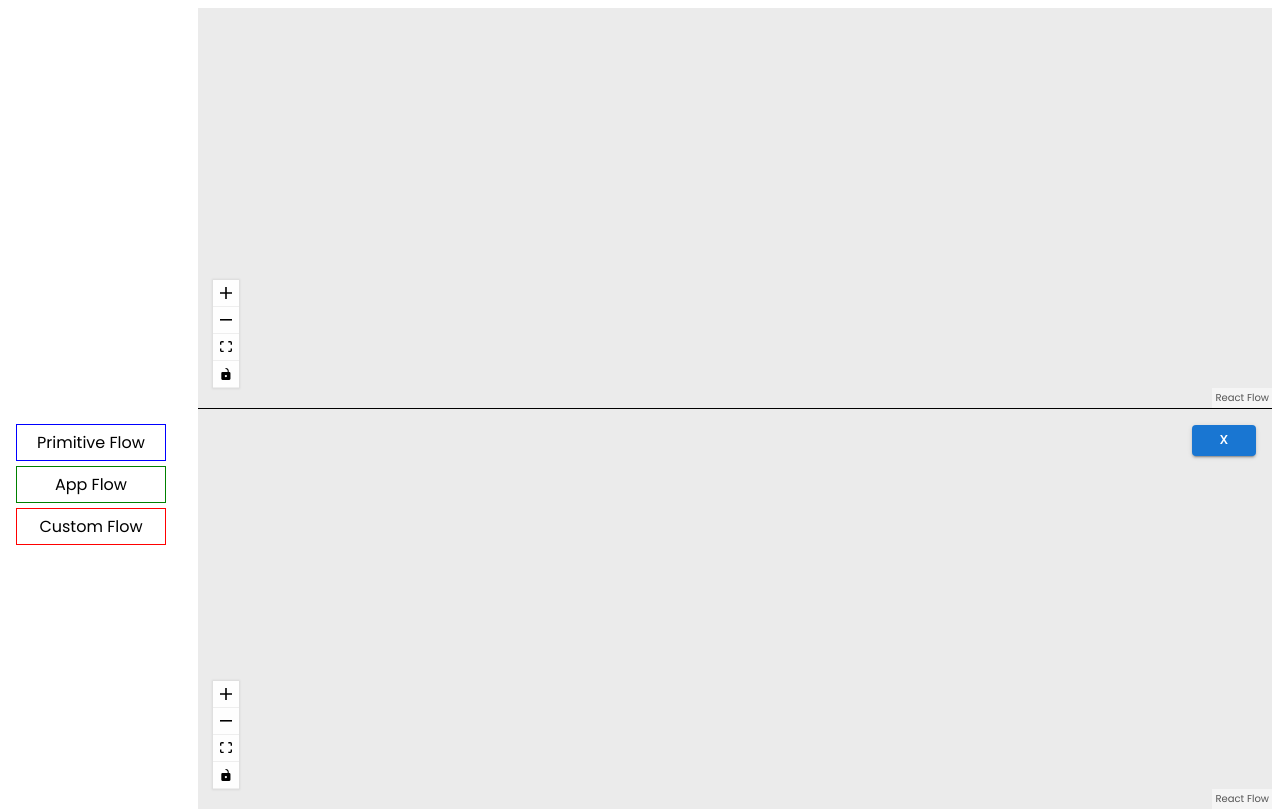
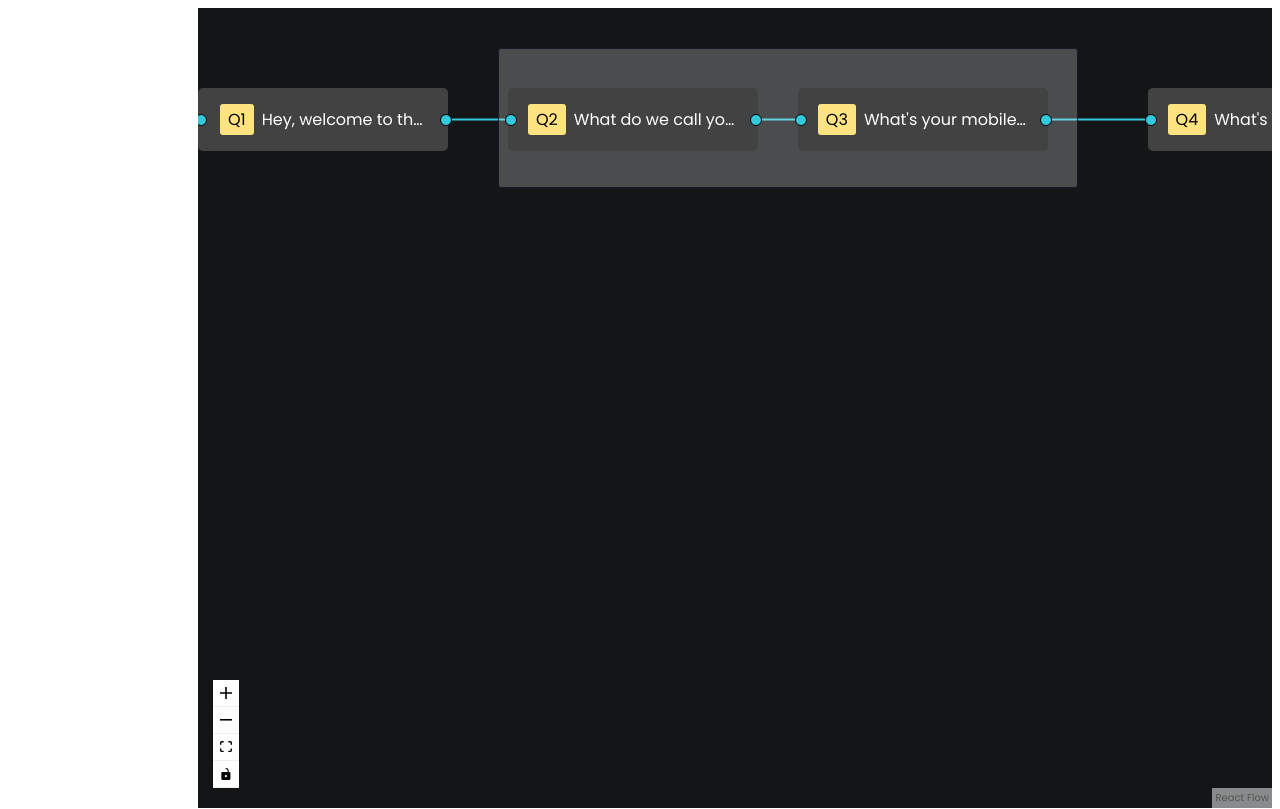
Before and after one commit to dsouzaian2000/react-flow-demo, a React (Create React App) app: page / in a window 1280 px wide. Built offline with nearby package versions, Linux system fonts and the light colour scheme.

Commit message:
Zoom Zoom

```diff
--- a/package.json
+++ b/package.json
@@ -12,7 +12,7 @@
     "@testing-library/user-event": "^13.5.0",
     "react": "^17.0.2",
     "react-dom": "^17.0.2",
-    "react-flow-renderer": "^9.7.4",
+    "react-flow-renderer": "^10.0.0",
     "react-router": "^6.2.1",
     "react-scripts": "5.0.0",
     "web-vitals": "^2.1.4"
--- a/src/App.css
+++ b/src/App.css
@@ -9,3 +9,34 @@ body {
   width: 200px;
   justify-content: space-between;
 }
+
+.source,
+.target {
+  background-color: #33c9dc !important;
+  border: solid 1px black !important;
+  width: 10px !important;
+  height: 10px !important;
+}
+.target {
+  margin-left: 1px;
+}
+
+.react-flow__edge.selected .react-flow__edge-path {
+  stroke: #33c9dc !important;
+}
+.react-flow__connection-path {
+  stroke: #33c9dc !important;
+}
+#react-flow__arrowclosed polyline {
+  fill: #33c9dc !important;
+  stroke: #33c9dc !important;
+}
+.react-flow__edge-path {
+  cursor: pointer;
+  stroke-width: 2px !important;
+  stroke: #33c9dc !important;
+}
+
+.connection__start .react-flow__edges {
+  z-index: 4 !important;
+}
--- a/src/App.js
+++ b/src/App.js
@@ -105,6 +105,9 @@ const App = () => {
   //state for data in flow
   const [nodeData, setNodeData] = useState(data);
 
+  //state for adjusting width on zoom
+  const [nodeWidth, setNodeWidth] = useState(250);
+
   return (
     <GlobalContext.Provider
       value={{
@@ -114,6 +117,8 @@ const App = () => {
         setNodeData,
         nodeElements,
         setNodeElements,
+        nodeWidth,
+        setNodeWidth,
       }}
     >
       {component === 0 && <Default />}
--- a/src/components/DualScreen/DualScreen.component.js
+++ b/src/components/DualScreen/DualScreen.component.js
@@ -4,35 +4,21 @@ import Screen1 from "./Screen1.component";
 import Screen2 from "./Screen2.component";
 
 const DualScreen = () => {
-  const [showSecondaryMap, setSecondaryMap] = useState(true);
-  const [elements2, setElements2] = useState([
-    {
-      id: "horizontal-1",
-      sourcePosition: "right",
-      type: "input",
-      className: "dark-node",
-      data: { label: "Input" },
-      position: { x: 0, y: 80 },
-    },
-  ]);
+  const [showSecondaryMap, setSecondaryMap] = useState(false);
 
   return (
     <div
       style={{
-        height: 350,
         width: "85%",
         textAlign: "right",
         float: "right",
       }}
     >
-      <Screen1 setSecondaryMap={setSecondaryMap} />
-      {showSecondaryMap && (
-        <Screen2
-          elements={elements2}
-          setElements={setElements2}
-          setSecondaryMap={setSecondaryMap}
-        />
-      )}
+      <Screen1
+        showSecondaryMap={showSecondaryMap}
+        setSecondaryMap={setSecondaryMap}
+      />
+      {showSecondaryMap && <Screen2 setSecondaryMap={setSecondaryMap} />}
     </div>
   );
 };
--- a/src/components/DualScreen/Screen1.component.js
+++ b/src/components/DualScreen/Screen1.component.js
@@ -1,117 +1,143 @@
-import React, { useState, useRef } from "react";
+import React, { useState, useRef, useEffect, useContext } from "react";
 import ReactFlow, {
   ReactFlowProvider,
   addEdge,
-  removeElements,
   Controls,
-  Background,
+  useNodesState,
+  useEdgesState,
 } from "react-flow-renderer";
 
+import CustomEdge from "../Nodes/Custom/CustomEdge.component";
 import Sidebar from "./SideBar.component";
+import CustomNode from "../Nodes/Custom/Custom.component";
+import { GlobalContext } from "../../GlobalContext";
 
 let id = 0;
 const getId = () => `dndnode_${id++}`;
 
-const DnDFlow = ({ setSecondaryMap }) => {
-  const elements1 = [
+const edgeTypes = {
+  customedge: CustomEdge,
+};
+
+const nodeStyle = {
+  background: "#424242",
+  color: "#fff",
+  width: "250px",
+  border: "none",
+  borderRadius: 5,
+};
+
+const nodeTypes = {
+  custom: CustomNode,
+};
+
+const DnDFlow = ({ setSecondaryMap, showSecondaryMap }) => {
+  const context = useContext(GlobalContext);
+  const { nodeWidth, setNodeWidth } = context;
+
+  const nodeStyle = {
+    background: "#424242",
+    color: "#fff",
+    width: context.nodeWidth,
+    border: "none",
+    borderRadius: 5,
+  };
+
+  const initialNodes = [
     {
       id: "horizontal-1",
       sourcePosition: "right",
-      type: "input",
-      data: { label: "Question 1" },
+      type: "custom",
+      data: {
+        question: "Hey, welcome to this GoForm.",
+        questionNo: 1,
+      },
       position: { x: 0, y: 80 },
+      style: nodeStyle,
     },
+    {
+      id: "A",
+      type: "group",
+      data: { label: null },
+      position: { x: 300, y: 40 },
+      style: {
+        width: 580,
+        height: 140,
+        backgroundColor: "rgba(240,240,240,0.25)",
+      },
+    },
+
     {
       id: "horizontal-2",
       sourcePosition: "right",
       targetPosition: "left",
+      type: "custom",
       data: {
-        label: <div onClick={() => setSecondaryMap(true)}> Flow 1 </div>,
+        question: "What do we call you?",
+        questionNo: 2,
+        onClick: () => {
+          setSecondaryMap(true);
+        },
       },
-      position: { x: 250, y: 0 },
+      position: { x: 10, y: 40 },
+      style: nodeStyle,
+      parentNode: "A",
     },
     {
       id: "horizontal-3",
       sourcePosition: "right",
       targetPosition: "left",
+      type: "custom",
       data: {
-        label: <div onClick={() => setSecondaryMap(true)}>Flow 2</div>,
+        question: "What's your mobile number ?.",
+        questionNo: 3,
       },
-      position: { x: 250, y: 160 },
+      position: { x: 300, y: 40 },
+      style: nodeStyle,
+      parentNode: "A",
     },
     {
       id: "horizontal-4",
       sourcePosition: "right",
       targetPosition: "left",
-      data: { label: "Question 2" },
-      position: { x: 500, y: 0 },
+      type: "custom",
+      data: {
+        question: "What's your email ID?",
+        questionNo: 4,
+      },
+      position: { x: 950, y: 80 },
+      style: nodeStyle,
     },
-    {
-      id: "horizontal-5",
-      sourcePosition: "right",
-      targetPosition: "left",
-      data: { label: "Question 3" },
-      position: { x: 500, y: 100 },
-    },
-    {
-      id: "horizontal-6",
-      sourcePosition: "right",
-      targetPosition: "left",
-      data: { label: "Node 6" },
-      position: { x: 500, y: 230 },
-    },
+  ];
 
+  const initialEdges = [
     {
       id: "horizontal-e1-2",
       source: "horizontal-1",
       target: "horizontal-2",
-      animated: true,
+      type: "customedge",
     },
     {
-      id: "horizontal-e1-3",
-      source: "horizontal-1",
+      id: "horizontal-e2-3",
+      source: "horizontal-2",
       target: "horizontal-3",
-      animated: true,
+      type: "customedge",
     },
     {
-      id: "horizontal-e1-4",
-      source: "horizontal-2",
+      id: "horizontal-e3-4",
+      source: "horizontal-3",
       target: "horizontal-4",
-    },
-    {
-      id: "horizontal-e3-5",
-      source: "horizontal-3",
-      target: "horizontal-5",
-      animated: true,
-    },
-    {
-      id: "horizontal-e3-6",
-      source: "horizontal-3",
-      target: "horizontal-6",
-      animated: true,
-    },
-    {
-      id: "horizontal-e5-7",
-      source: "horizontal-5",
-      target: "horizontal-7",
-      animated: true,
-    },
-    {
-      id: "horizontal-e6-8",
-      source: "horizontal-6",
-      target: "horizontal-8",
-      animated: true,
+      type: "customedge",
     },
   ];
 
   const reactFlowWrapper = useRef(null);
   const [reactFlowInstance, setReactFlowInstance] = useState(null);
-  const [elements, setElements] = useState(elements1);
 
-  const onConnect = (params) => setElements((els) => addEdge(params, els));
-  const onElementsRemove = (elementsToRemove) =>
-    setElements((els) => removeElements(elementsToRemove, els));
+  const [nodes, setElements, onNodesChange] = useNodesState(initialNodes);
+  const [edges, setEdges, onEdgesChange] = useEdgesState(initialEdges);
 
+  const onConnect = (params) => setEdges((els) => addEdge(params, els));
   const onLoad = (_reactFlowInstance) => {
     setReactFlowInstance(_reactFlowInstance);
     setTimeout(() => {
@@ -141,28 +167,46 @@ const DnDFlow = ({ setSecondaryMap }) => {
       position,
       sourcePosition: "right",
       targetPosition: "left",
-      data: { label: text },
+      style: nodeStyle,
+      data: { label: <CustomNode label={text} /> },
     };
 
     setElements((es) => es.concat(newNode));
   };
 
+  useEffect(() => {
+    setElements((nds) =>
+      nds.map((node) => {
+        if (node.type !== "group")
+          node.style = { ...node.style, width: nodeWidth };
+
+        return node;
+      })
+    );
+  }, [nodeWidth, setElements]);
+
   return (
     <ReactFlowProvider>
-      <div style={{ height: "50vh" }} ref={reactFlowWrapper}>
+      <div
+        style={{ height: !showSecondaryMap ? "100vh" : "50vh" }}
+        ref={reactFlowWrapper}
+      >
         <ReactFlow
-          elements={elements}
+          nodes={nodes}
+          edges={edges}
+          onNodesChange={onNodesChange}
+          onEdgesChange={onEdgesChange}
+          edgeTypes={edgeTypes}
           onConnect={onConnect}
-          onElementsRemove={onElementsRemove}
           onLoad={onLoad}
           onDrop={onDrop}
           onDragOver={onDragOver}
+          style={{ background: "#131516" }}
+          nodeTypes={nodeTypes}
         >
           <Controls />
-          <Background variant="lines" color="#E5E5E5" gap={1} size={0.5} />
         </ReactFlow>
       </div>
-      <Sidebar />
     </ReactFlowProvider>
   );
 };
--- a/src/components/DualScreen/Screen2.component.js
+++ b/src/components/DualScreen/Screen2.component.js
@@ -1,112 +1,103 @@
-import React, { useState, useRef } from "react";
+import React, { useState, useRef, useEffect, useContext } from "react";
 import ReactFlow, {
   ReactFlowProvider,
   addEdge,
-  removeElements,
   Controls,
-  Background,
+  useNodesState,
+  useEdgesState,
 } from "react-flow-renderer";
+
+import CustomEdge from "../Nodes/Custom/CustomEdge.component";
+import Sidebar from "./SideBar.component";
+import CustomNode from "../Nodes/Custom/Custom.component";
 import Button from "@mui/material/Button";
 
 import styles from "./DualScreen.module.css";
 
-let id = 0;
-const getId = () => `dndnode_${id++}`;
+const edgeTypes = {
+  customedge: CustomEdge,
+};
+
+const nodeStyle = {
+  background: "#424242",
+  color: "#fff",
+  width: "250px",
+  border: "none",
+  borderRadius: 5,
+};
+
+const nodeTypes = {
+  custom: CustomNode,
+};
+
+const initialNodes = [
+  {
+    id: "A",
+    type: "group",
+    data: { label: null },
+    position: { x: 0, y: 0 },
+    style: {
+      width: 270,
+      height: 240,
+    },
+  },
+  {
+    id: "B",
+    type: "custom",
+    data: {
+      question: "What's your mobile number ?.",
+      questionNo: 3,
+    },
+    position: { x: 10, y: 10 },
+    parentNode: "A",
+    extent: "parent",
+    style: nodeStyle,
+  },
+  {
+    id: "C",
+    type: "custom",
+    data: {
+      question: "What's your mobile number ?.",
+      questionNo: 3,
+    },
+    position: { x: 10, y: 90 },
+    parentNode: "A",
+    extent: "parent",
+    style: nodeStyle,
+  },
+];
+
+const initialEdges = [];
 
 const DnDFlow = ({ setSecondaryMap, setElements, elements }) => {
   const reactFlowWrapper = useRef(null);
   const [reactFlowInstance, setReactFlowInstance] = useState(null);
-  const onConnect = (params) => setElements((els) => addEdge(params, els));
-  const onElementsRemove = (elementsToRemove) =>
-    setElements((els) => removeElements(elementsToRemove, els));
+
+  const [nodes, setNodes, onNodesChange] = useNodesState(initialNodes);
+  const [edges, setEdges, onEdgesChange] = useEdgesState(initialEdges);
+
+  const onConnect = (params) => setEdges((els) => addEdge(params, els));
 
   const onLoad = (_reactFlowInstance) => {
     setReactFlowInstance(_reactFlowInstance);
   };
 
-  const onDragOver = (event) => {
-    event.preventDefault();
-    event.dataTransfer.dropEffect = "move";
-  };
-
-  const onDrop = (event) => {
-    event.preventDefault();
-
-    const reactFlowBounds = reactFlowWrapper.current.getBoundingClientRect();
-    const type = event.dataTransfer.getData("application/reactflow-type");
-    const text = event.dataTransfer.getData("application/reactflow-text");
-
-    const xPosition = event.clientX - reactFlowBounds.left;
-    const yPosition = event.clientY - reactFlowBounds.top;
-
-    const position = reactFlowInstance.project({
-      x: event.clientX - reactFlowBounds.left,
-      y: event.clientY - reactFlowBounds.top,
-    });
-    const newNode = [
-      {
-        id: getId(),
-        type: "input",
-        position: {
-          x: xPosition,
-          y: yPosition,
-        },
-        sourcePosition: "right",
-        targetPosition: "left",
-        data: { label: "Flow 1" },
-      },
-      {
-        id: getId(),
-        type: "default",
-        position: {
-          x: xPosition + 250,
-          y: yPosition,
-        },
-        sourcePosition: "right",
-        targetPosition: "left",
-        data: { label: "Flow 2" },
-      },
-      {
-        id: getId(),
-        type: "output",
-        position: {
-          x: xPosition + 500,
-          y: yPosition,
-        },
-        sourcePosition: "right",
-        targetPosition: "left",
-        data: { label: "Flow 3" },
-      },
-      {
-        id: "horizontal-e6-8",
-        source: "dndnode_0",
-        target: "dndnode_1",
-      },
-      {
-        id: "horizontal-e6-8",
-        source: "dndnode_1",
-        target: "dndnode_2",
-      },
-    ];
-
-    console.log(newNode);
-
-    setElements((es) => es.concat(newNode));
-  };
-
   return (
     <ReactFlowProvider>
       <div
-        style={{ height: "50vh", borderTop: "solid 1px black" }}
+        style={{ height: "50vh", borderTop: "solid 1px #fff" }}
         ref={reactFlowWrapper}
       >
         <ReactFlow
-          elements={elements}
           onConnect={onConnect}
-          onElementsRemove={onElementsRemove}
           onLoad={onLoad}
-          onDrop={onDrop}
-          onDragOver={onDragOver}
+          nodes={nodes}
+          edges={edges}
+          onNodesChange={onNodesChange}
+          onEdgesChange={onEdgesChange}
+          edgeTypes={edgeTypes}
+          style={{ background: "#131516" }}
+          nodeTypes={nodeTypes}
         >
           <div className={styles.minimap_buttons}>
             <Button
@@ -117,8 +108,6 @@ const DnDFlow = ({ setSecondaryMap, setElements, elements }) => {
               X
             </Button>
           </div>
-          <Controls />
-          <Background variant="lines" color="#E5E5E5" gap={1} size={0.5} />
         </ReactFlow>
       </div>
     </ReactFlowProvider>
--- a/src/components/IfElse/IfElse.component.js
+++ b/src/components/IfElse/IfElse.component.js
@@ -18,6 +18,7 @@ const questionStyle = {
   border: "none",
   borderRadius: 10,
   padding: "1rem 0rem",
+  background: "red",
 };
 const ifElseStyle = {
   width: 300,
--- /dev/null
+++ b/src/components/Nodes/Custom/Custom.component.js
@@ -0,0 +1,43 @@
+import { useContext, useEffect, memo, useState } from "react";
+import styles from "./Custom.module.css";
+import { Handle, useViewport } from "react-flow-renderer";
+import { GlobalContext } from "../../../GlobalContext";
+
+export default memo(({ data }) => {
+  const context = useContext(GlobalContext);
+  const { nodeWidth, setNodeWidth } = context;
+
+  const zoom = useViewport().zoom;
+
+  const [prevZoom, setPrevZoom] = useState();
+
+  useEffect(() => {
+    const roundFigure = Math.round(zoom * 1000);
+
+    if (roundFigure >= 1000) setNodeWidth(250);
+    if (roundFigure <= 950 && roundFigure >= 900) setNodeWidth(225);
+    if (roundFigure <= 900 && roundFigure >= 850) setNodeWidth(200);
+    if (roundFigure <= 850 && roundFigure >= 800) setNodeWidth(175);
+    if (roundFigure <= 800 && roundFigure >= 750) setNodeWidth(150);
+    if (roundFigure <= 750) setNodeWidth(100);
+  }, [zoom]);
+
+  return (
+    <>
+      <Handle type="target" position="left" />
+      <Handle type="source" position="right" />
+      <div
+        style={{ justifyContent: nodeWidth >= 100 ? "center" : "flexStart" }}
+        className={styles.node_container}
+        onClick={() => {
+          if (data.onClick) data.onClick();
+        }}
+      >
+        <div className={styles.question_no}>Q{data.questionNo}</div>
+        {nodeWidth > 100 && (
+          <div className={styles.question}>{data.question}</div>
+        )}
+      </div>
+    </>
+  );
+});
--- /dev/null
+++ b/src/components/Nodes/Custom/Custom.module.css
@@ -0,0 +1,22 @@
+.node_container {
+  display: flex;
+  padding: 1rem;
+  align-items: center;
+}
+
+.question_no {
+  background-color: #ffe380;
+  color: #000;
+  border-radius: 3px;
+  margin-right: 0.5rem;
+  text-align: center;
+  padding: 3px 8px;
+}
+
+.question {
+  width: 75%;
+  text-overflow: ellipsis;
+  white-space: nowrap;
+  overflow: hidden;
+  text-align: left;
+}
```
Also changed, not shown: src/components/Nodes/Custom/CustomEdge.component.js (added, +47 -0 lines), 1 other file (tests, documents, lock files or other folders).
